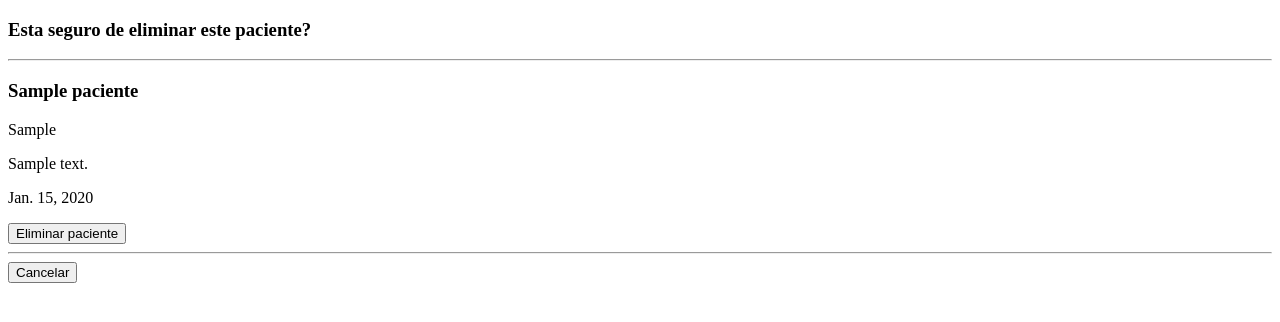
After one commit to Joshua-Millao/eva_hospital, a Django app: page /eliminar_paciente/1 in a window 1280 px wide. The commit adds this page. Shown: the top 322 px of the page. Run offline with Django 5.2, Linux system fonts and the light colour scheme; tables that the repository leaves empty hold one stand-in row (values such as "Sample post").

Commit message:
eliminar paciente uwu
aksjdbasukdgaskdg

```diff
--- /dev/null
+++ b/tareas/tareasapp/templates/eliminar_paciente.html
@@ -0,0 +1,34 @@
+<!DOCTYPE html>
+<html lang="en">
+<head>
+    <meta charset="UTF-8">
+    <title>Eliminar paciente</title>
+</head>
+<body>
+    <div>
+        <h3>Esta seguro de eliminar este paciente?</h3>
+        <hr>
+    </div>
+    <div>
+        <div>
+            <h3>{{paciente.nombre}}</h3>
+            <p>{{paciente.rut}}</p>
+            <p>{{paciente.prevision}}</p>
+            <p>{{paciente.fecha_nacimiento}}</p>
+        </div>
+
+        <form method="POST">
+            {% csrf_token %}
+            <button type="submit">
+                Eliminar paciente
+            </button>
+        </form>
+        <hr>
+    </div>
+    <div>
+        <form action="/">
+            <button>Cancelar</button>
+        </form>
+    </div>
+</body>
+</html>
--- a/tareas/tareasapp/urls.py
+++ b/tareas/tareasapp/urls.py
@@ -5,5 +5,6 @@ urlpatterns = [
     path('', views.inicio, name='inicio'),
     # path('test', views.pagina_test, name='test'),
     path('agregar_paciente/', views.agregar_paciente, name='agregar_paciente'),
+    path('eliminar_paciente/<int:id>', views.eliminar_paciente, name='eliminar_paciente'),
     # path('', views.inicio, name='inicio'),
 ]
--- a/tareas/tareasapp/views.py
+++ b/tareas/tareasapp/views.py
@@ -1,6 +1,6 @@
-from django.shortcuts import render, redirect
+from django.shortcuts import render, redirect, get_list_or_404
 from django.http import HttpResponse
-from .models import *
+from .models import Paciente
 
 # Create your views here.
 
@@ -40,6 +40,18 @@ def detalle_paciente(request):
 def modificar_paciente(request):
     pass
 
+def eliminar_paciente(request, id):
+    paciente_eliminar = Paciente.objects.get(id=id)
+
+    if request.method== 'POST':
+        paciente_eliminar.delete()
+
+        return redirect('inicio')
+
+    return render(request, 'eliminar_paciente.html', {
+        'paciente': paciente_eliminar
+    })
+
 # def pagina_test(request):
 
 #     return render(request, 'test.html')
```
Also changed, not shown: tareas/tareasapp/templates/inicio.html (+7 -10 lines), tareas/tareasapp/migrations/0001_initial.py.
